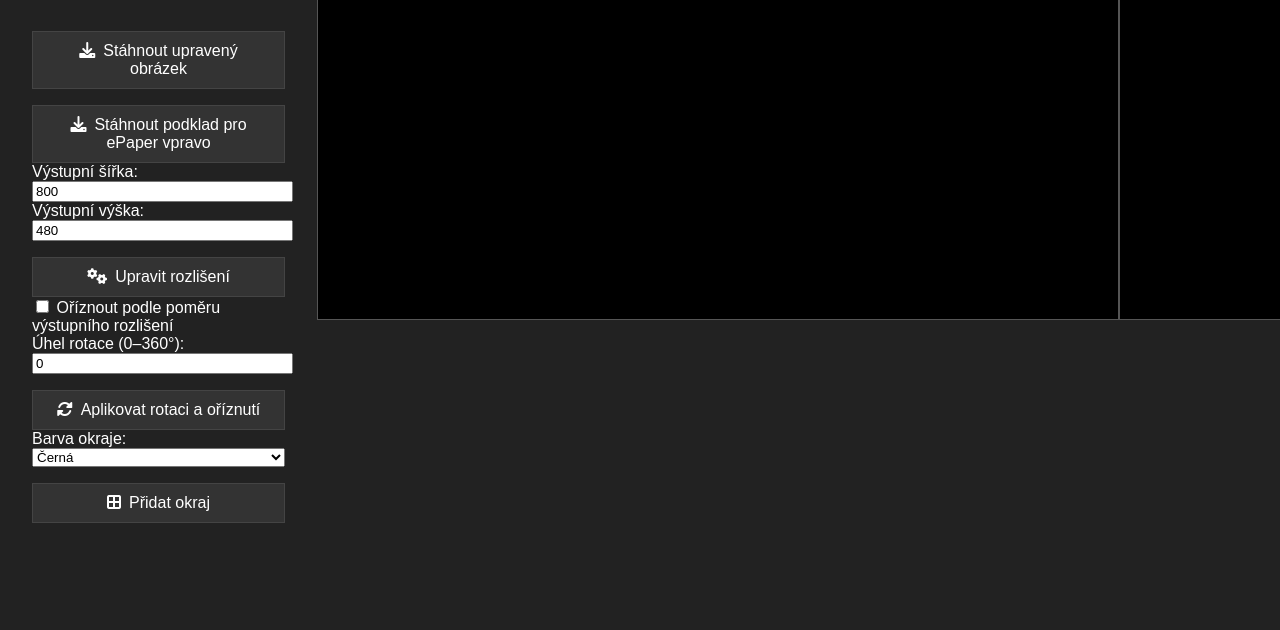
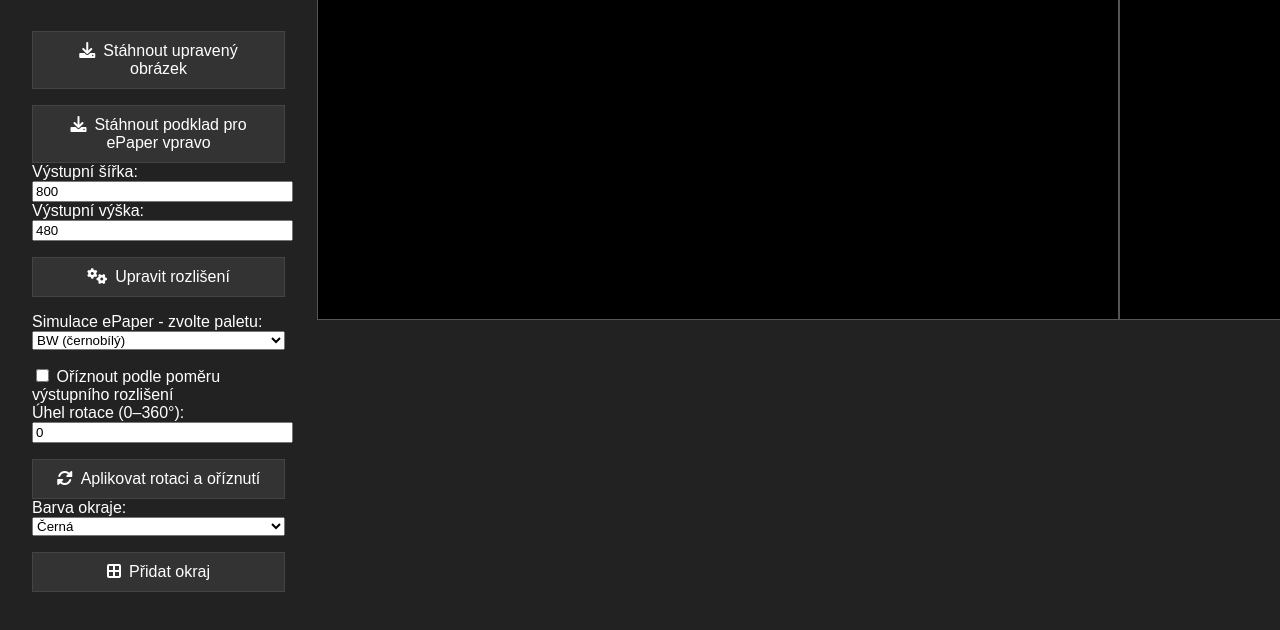
Before and after one commit to misch2/chiptron_zivyobraz_editor, a plain HTML site: page index.html in a window 1280 px wide. Shown: the part 210-840 px from the top of the page. Drawn offline with Linux system fonts and the light colour scheme.

Commit message:
add palette selection for basic display types

```diff
--- a/index.html
+++ b/index.html
@@ -81,6 +81,11 @@
             min-width: 40px;
             text-align: right;
         }
+
+        #epd-sim-controls {
+            margin-top: 1em;
+            margin-bottom: 1em;
+        }
     </style>
 </head>
 
@@ -96,6 +101,13 @@
             <label>Výstupní šířka: <input type="number" id="outputWidth" value="800" min="1"></label>
             <label>Výstupní výška: <input type="number" id="outputHeight" value="480" min="1"></label>
             <button onclick="resizeCanvas()"><i class="fas fa-cogs icon"></i>Upravit rozlišení</button>
+        </div>
+
+        <div id="epd-sim-controls">
+            <label>Simulace ePaper - zvolte paletu:
+                <select id="epd-palette" onchange="drawImageWithAdjustments()">
+                </select>
+            </label>
         </div>
 
         <div id="sliders" style="display:none;">
@@ -233,12 +245,38 @@
             }
         }
 
-        const colorPaletteBWR = [
-            // FIXME just a test
-            { original: [0, 0, 0], sim: [10, 10, 10] },  // Black
-            { original: [255, 255, 255], sim: [230, 230, 230] }, // White
-            { original: [255, 0, 0], sim: [190, 30, 30] }  // Red
-        ];
+        const colorPalettes = {
+            "BW (černobílý)": [
+                { original: [0, 0, 0], sim: [0, 0, 0] }, // Black
+                { original: [255, 255, 255], sim: [230, 230, 230] } // White
+            ],
+            "BWR (černo-bílo-červený)": [
+                { original: [0, 0, 0], sim: [10, 10, 10] },  // Black
+                { original: [255, 255, 255], sim: [230, 230, 230] }, // White
+                { original: [255, 0, 0], sim: [190, 30, 30] }  // Red
+            ],
+            "BWY (černo-bílo-žlutý)": [
+                { original: [0, 0, 0], sim: [10, 10, 10] },  // Black
+                { original: [255, 255, 255], sim: [230, 230, 230] }, // White
+                { original: [255, 255, 0], sim: [230, 200, 30] } // Yellow
+            ],
+            "BWRY (černo-bílo-červený-žlutý)": [
+                { original: [0, 0, 0], sim: [10, 10, 10] },  // Black
+                { original: [255, 255, 255], sim: [230, 230, 230] }, // White
+                { original: [255, 0, 0], sim: [190, 30, 30] },  // Red
+                { original: [255, 255, 0], sim: [230, 200, 30] } // Yellow
+            ],
+        }
+
+        function generateColorPaletteSelection() {
+            const select = document.getElementById('epd-palette');
+            Object.keys(colorPalettes).forEach(key => {
+                const option = document.createElement('option');
+                option.value = key;
+                option.textContent = key;
+                select.appendChild(option);
+            });
+        }
 
         function quantizeImage(imageData, colorPalette) {
             const data = imageData.data;
@@ -340,7 +378,9 @@
 
             // Draw the EPD simulation canvas
             // epdCtx.clearRect(0, 0, epdCanvas.width, epdCanvas.height);
-            const quantizedDataArray = quantizeImage(finalImageData, colorPaletteBWR);
+            const select = document.getElementById('epd-palette');
+            const selectedPaletteCode = select.options[select.selectedIndex].value;
+            const quantizedDataArray = quantizeImage(finalImageData, colorPalettes[selectedPaletteCode]);
 
             epdCtx.putImageData(quantizedDataArray[0], 0, 0);
             epdSimCtx.putImageData(quantizedDataArray[1], 0, 0);
@@ -359,6 +399,11 @@
             link.href = epdCanvas.toDataURL();
             link.click();
         }
+
+        window.onload = function () {
+            generateColorPaletteSelection();
+        };
+
     </script>
 </body>
 
```
